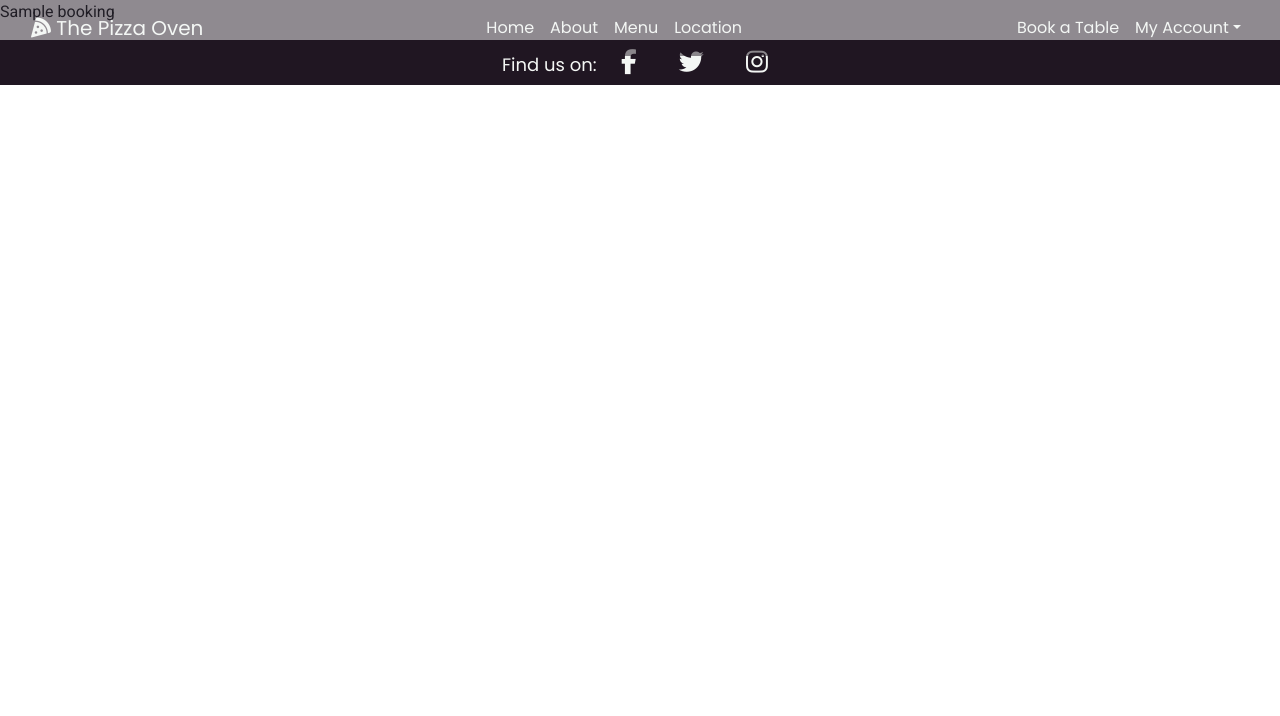
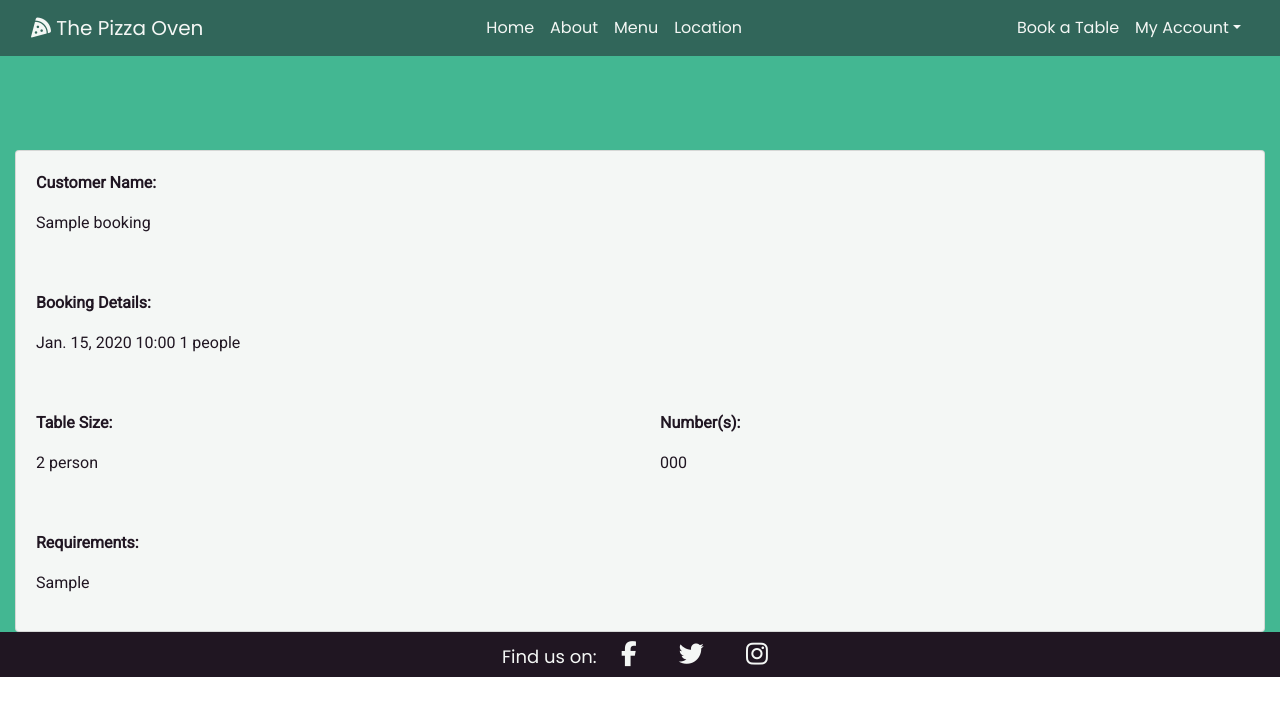
Before and after one commit to Stephanie-Ash/the-pizza-oven, a Django app: page /bookings/manage_bookings in a window 1280 px wide. Shown: the top 716 px of the page. Run offline with Django 3.2, Linux system fonts and the light colour scheme; a user stored in the database is signed in; tables that the repository leaves empty hold one stand-in row (values such as "Sample post"); some libraries are stand-ins or nearby versions.

Commit message:
Add initial content and styling to the manage bookings page

```diff
--- a/bookings/templates/bookings/manage_bookings.html
+++ b/bookings/templates/bookings/manage_bookings.html
@@ -1,9 +1,48 @@
 {% extends "base.html" %}
 
 {% block content %}
-
-{% for booking in bookings %}
-<p>{{ booking.name }}</p>
-{% endfor %}
-
+<div class="container-fluid bg-color-manage">
+    <div class="row">
+        <div class="col-12 manage-bookings">
+            {% for booking in bookings %}
+            <div class="card txt-dark bg-color-manage-cards">
+                <div class="row no-gutters">
+                    <div class="col-12">
+                        <div class="card-body">
+                            <p><strong>Customer Name:</strong></p>
+                            <p>{{ booking.name }}</p>
+                        </div>
+                    </div>
+                    <div class="col-12">
+                        <div class="card-body">
+                            <p><strong>Booking Details:</strong></p>
+                            <p>{{ booking.date }} {{ booking.time|time:"H:i" }} {{ booking.party_size }} people</p>
+                        </div>
+                    </div>
+                    <div class="col-6">
+                        <div class="card-body">
+                            <p><strong>Table Size:</strong></p>
+                            {% for table in booking.tables.all %}
+                            <p>{{ table.size }} person</p>
+                            {% endfor %}
+                        </div>
+                    </div>
+                    <div class="col-6">
+                        <div class="card-body">
+                            <p><strong>Number(s):</strong></p>
+                            <p>{{ booking.table_numbers }}</p>
+                        </div>
+                    </div>
+                    <div class="col-12">
+                        <div class="card-body">
+                            <p><strong>Requirements:</strong></p>
+                            <p>{{ booking.special_requirements }}</p>
+                        </div>
+                    </div>
+                </div>
+            </div>
+            {% endfor %}
+        </div>
+    </div>
+</div>
 {% endblock %}
--- a/static/css/style.css
+++ b/static/css/style.css
@@ -65,6 +65,14 @@ h3 {
 }
 
 .bg-color-booking-confirmed {
+    background-color: #F4F7F5;
+}
+
+.bg-color-manage {
+    background-color: #43b792;
+}
+
+.bg-color-manage-cards {
     background-color: #F4F7F5;
 }
 
@@ -247,6 +255,12 @@ iframe {
     background-position: center;
 }
 
+/* ---------------manage_bookings.html--------------- */
+
+.manage-bookings {
+    margin-top: 150px;
+}
+
 /* -------------------Media queries------------------ */
 
 /* For screens 376px and up */
```
